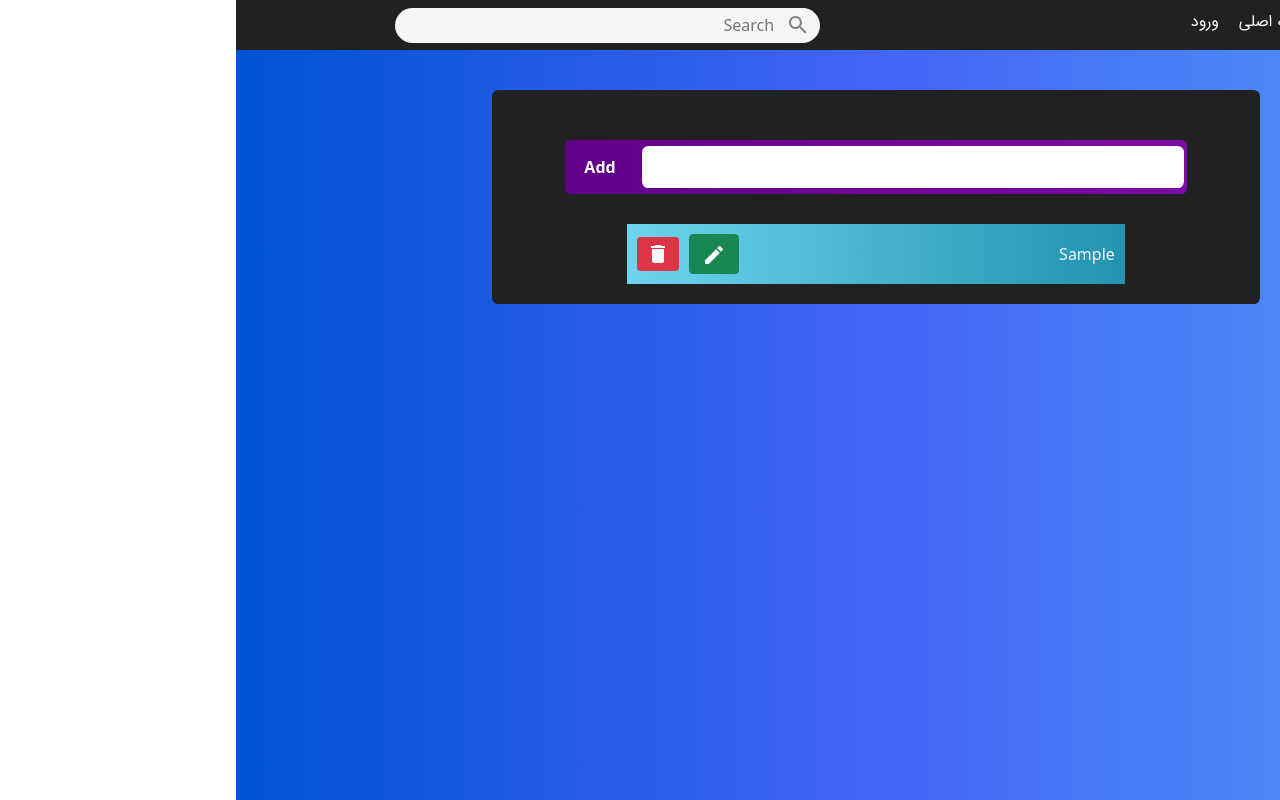
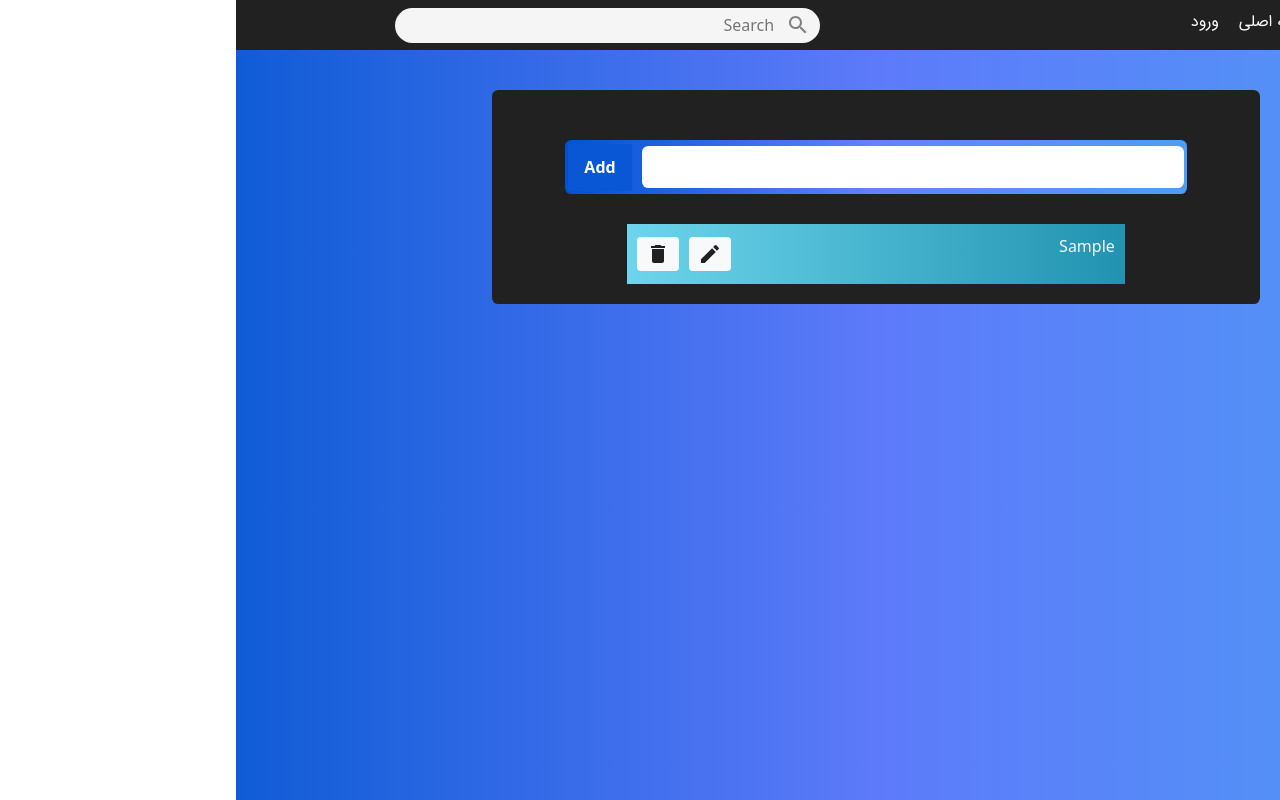
Before and after one commit to siyonteam/todo-django-react, a React (Create React App) app in the folder frontend/: page / in a window 1280 px wide. Both pictures are taken after typing "Sample" into the empty fields and a click on the button "Add". Built offline with nearby package versions, Linux system fonts and the light colour scheme.

Commit message:
some bugs fixed & some styles changed

```diff
--- a/frontend/src/App.css
+++ b/frontend/src/App.css
@@ -2,17 +2,17 @@
 	background: #0052d4; /* fallback for old browsers */
 	background: -webkit-linear-gradient(
 		to right,
-		#0052d4,
-		#4364f7,
+		#105cd6,
+		#5d7afa,
 		#4f9cf5
 	); /* Chrome 10-25, Safari 5.1-6 */
 	background: linear-gradient(
 		to right,
-		#0052d4,
-		#4364f7,
+		#105cd6,
+		#5d7afa,
 		#4f9cf5
 	); /* W3C, IE 10+/ Edge, Firefox 16+, Chrome 26+, Opera 12+, Safari 7+ */
-
+	width: 100%;
 	min-height: 100vh;
 	height: 100%;
 	display: flex;
--- a/frontend/src/components/Main.css
+++ b/frontend/src/components/Main.css
@@ -1,10 +1,10 @@
 .Main {
 	width: 60%;
+
 	display: flex;
 	flex-direction: column;
 	align-items: center;
 	background-color: #212121;
-
 	margin-top: 40px;
 	padding-bottom: 20px;
 	border-radius: 0.4rem;
--- a/frontend/src/components/TodoInput.css
+++ b/frontend/src/components/TodoInput.css
@@ -14,12 +14,25 @@
 	align-items: center;
 	justify-content: space-between;
 	border-radius: 0.4rem;
-	background: rgb(99, 0, 138);
+	background: #0052d4; /* fallback for old browsers */
+	background: -webkit-linear-gradient(
+		to right,
+		#0052d4,
+		#6681fd,
+		#4f9cf5
+	); /* Chrome 10-25, Safari 5.1-6 */
+	background: linear-gradient(
+		to right,
+		#0052d4,
+		#6681fd,
+		#4f9cf5
+	); /* W3C, IE 10+/ Edge, Firefox 16+, Chrome 26+, Opera 12+, Safari 7+ */
+	/* background: rgb(99, 0, 138);
 	background: linear-gradient(
 		90deg,
 		rgba(99, 0, 138, 1) 0%,
 		rgba(175, 0, 244, 0.6418768190870099) 100%
-	);
+	); */
 	padding: 0.22rem;
 }
 .TodoInput__form > input {
@@ -34,13 +47,8 @@
 .TodoInput__form > button {
 	width: 70px;
 	height: 47px;
-	background: rgb(99, 0, 138);
-	background: linear-gradient(
-		90deg,
-		rgba(99, 0, 138, 1) 60%,
-		rgba(99, 0, 138, 1) 100%
-	);
-	border: rgb(99, 0, 138);
+	background: #0957d4;
+	border: #0957d4;
 	color: white;
 	font-weight: 600;
 	margin-right: 10px;
--- a/frontend/src/components/TodoItem.css
+++ b/frontend/src/components/TodoItem.css
@@ -1,5 +1,6 @@
 .TodoItem {
 	width: 80%;
+
 	margin-right: 0px;
 	display: flex;
 	justify-content: space-between;
@@ -63,13 +64,15 @@
 .TodoItem:last-child {
 	border: none;
 }
-.TodoItem__text {
-	display: inline-block;
+.TodoItem > .TodoItem__text {
+	flex: 1;
 }
 .TodoItem__buttons {
-	flex: 0.2;
 	display: flex;
 	align-items: center;
+}
+.TodoItem__buttons .MuiSvgIcon-root {
+	color: #212121;
 }
 .TodoItem__buttons > button {
 	margin-right: 10px;
--- a/frontend/src/components/TodoItem.js
+++ b/frontend/src/components/TodoItem.js
@@ -6,13 +6,15 @@ import EditIcon from "@material-ui/icons/Edit";
 function TodoItem({ list, value, onRemove = (f) => f }) {
 	return list.map((todo, index) => (
 		<div key={index} className='TodoItem'>
-			<div className='TodoItem__text'>{todo.text}</div>
+			<div className='TodoItem__text'>
+				<p>{todo.text}</p>
+			</div>
 			<div className='TodoItem__buttons'>
-				<Button variant='success'>
+				<Button variant='light' size='sm'>
 					<EditIcon />
 				</Button>
 				<Button
-					variant='danger'
+					variant='light'
 					size='sm'
 					onClick={() => onRemove(todo.id)}>
 					<DeleteIcon />
```
Also changed, not shown: frontend/src/assets/images/eFNB32.jpg (deleted).
